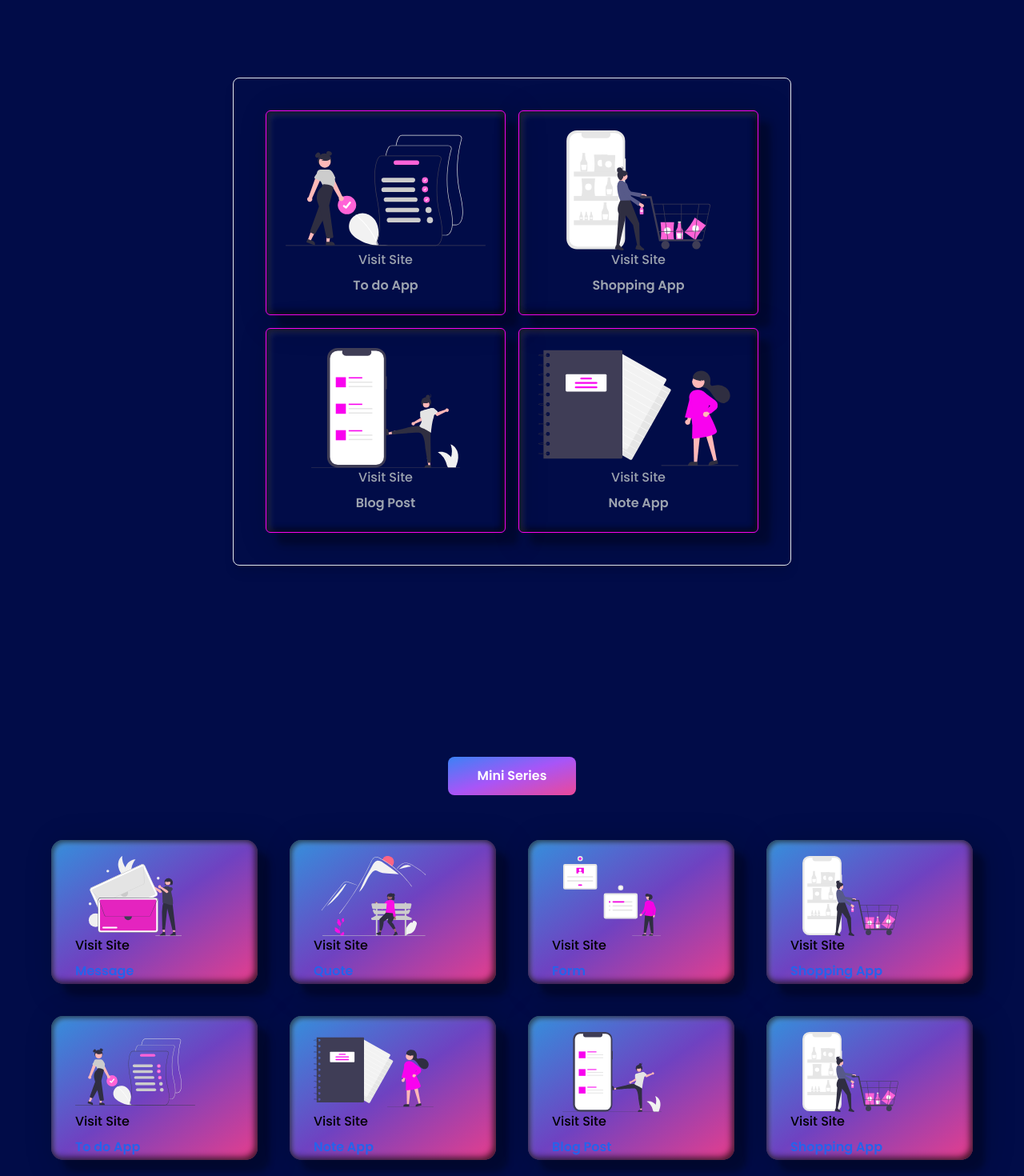
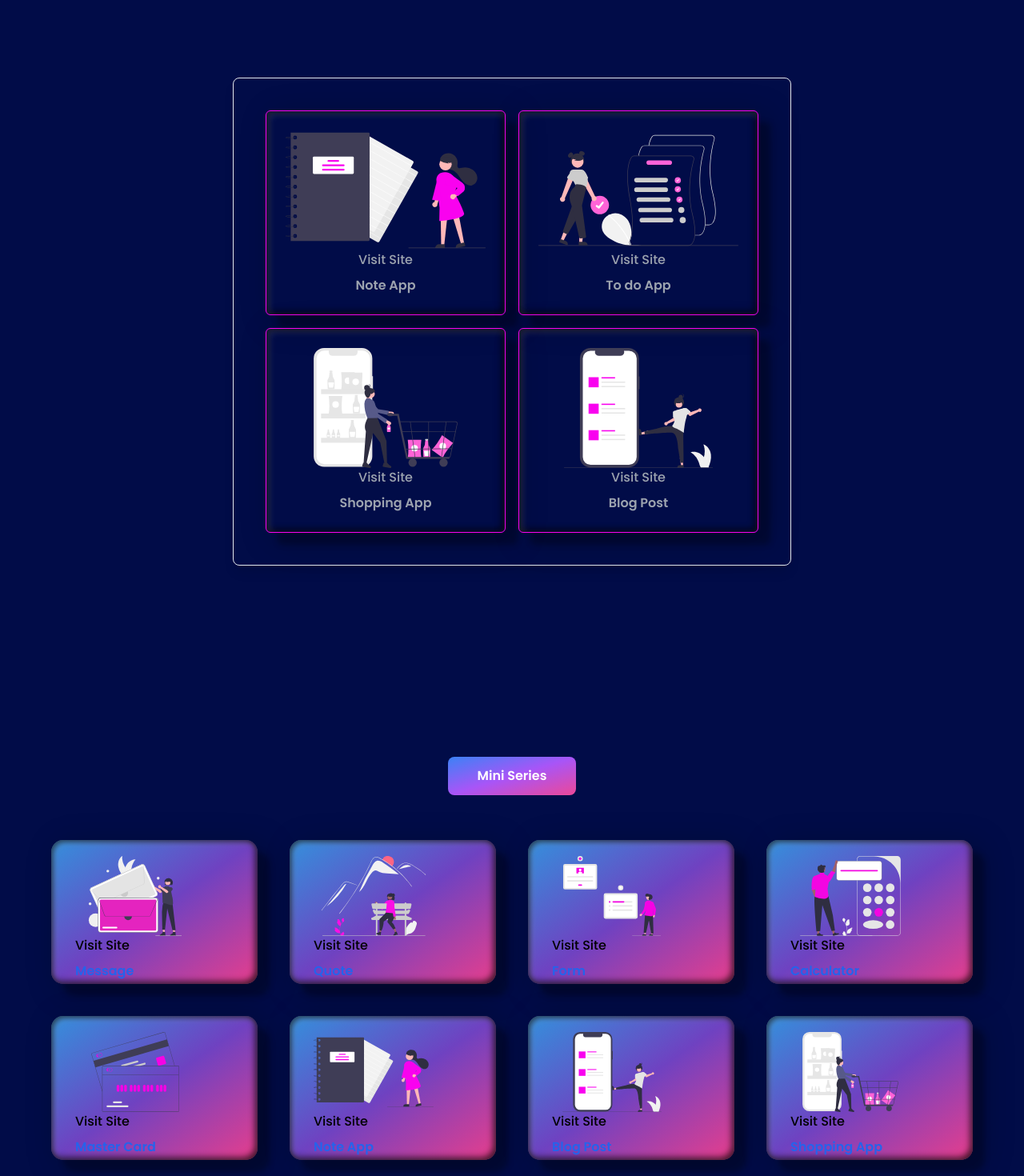
Before and after one commit to Nwakaego-Ego/Portfolio, a Next.js app: page /header in a window 1280 px wide. Shown: the part 1140-2610 px from the top of the page at 80% size. Built offline with nearby package versions, Linux system fonts and the light colour scheme.

Commit message:
i added master card to the mini series

```diff
--- a/src/app/components/MiniSeries/miniSeries.jsx
+++ b/src/app/components/MiniSeries/miniSeries.jsx
@@ -19,14 +19,14 @@ const miniSeries = () => {
       task: "Form",
     },
     {
-      image: "/cart.svg",
-      href: "https://shopping-cart-three-henna.vercel.app/",
-      task: "Shopping App",
+      image: "/calculator.svg",
+      href: "https://intereactive-calculator.vercel.app/",
+      task: "Calculator",
     },
     {
-      image: "/todo.svg",
-      href: "https://to-do-iota-nine.vercel.app/",
-      task: "To do App",
+      image: "/mastercard.svg",
+      href: "https://mastercard-five.vercel.app/",
+      task: "Master Card",
     },
     {
       image: "/note_.svg",
--- a/src/app/components/Projects/project.js
+++ b/src/app/components/Projects/project.js
@@ -2,6 +2,12 @@ import "./project.css";
 
 const projects = () => {
   const tasks = [
+    {
+      image: "/note_.svg",
+      // href: "https://luminous-travesseiro-93a1d7.netlify.app/",
+      href: "https://note-two-pink.vercel.app/",
+      task: "Note App",
+    },
     {
       image: "/todo.svg",
       href: "https://to-do-iota-nine.vercel.app/",
@@ -16,11 +22,6 @@ const projects = () => {
       image: "/blog.svg",
       href: "https://ego.hashnode.dev/?source=top_nav_blog_home",
       task: "Blog Post",
-    },
-    {
-      image: "/note_.svg",
-      href: "https://luminous-travesseiro-93a1d7.netlify.app/",
-      task: "Note App",
     },
   ];
 
--- a/src/data.js
+++ b/src/data.js
@@ -2,7 +2,7 @@ export const dropDownData = [
   {
     id: 1,
     text: "Skill",
-    lists: ["HTML", "CSS", "JAVASCRIPT", "REACT", "NEXTJS", "TAILWIND"],
+    lists: ["JAVASCRIPT", "REACT", "NEXTJS", "TAILWIND", "Firebase"],
   },
   {
     id: 2,
```
Also changed, not shown: public/calculator.svg (added), public/dynamic_cal.svg (added).
